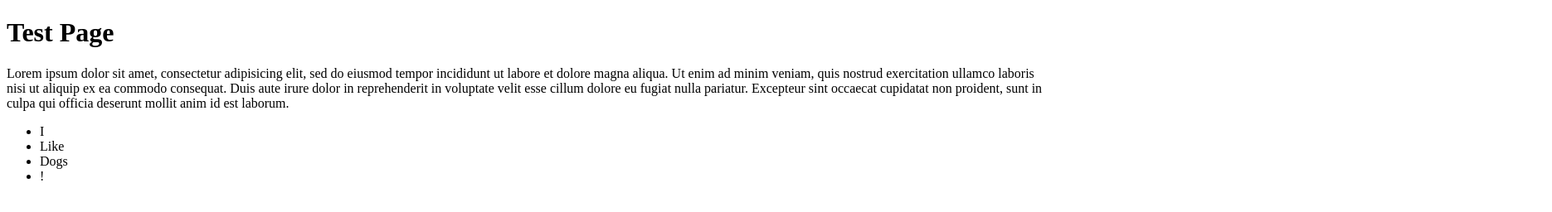
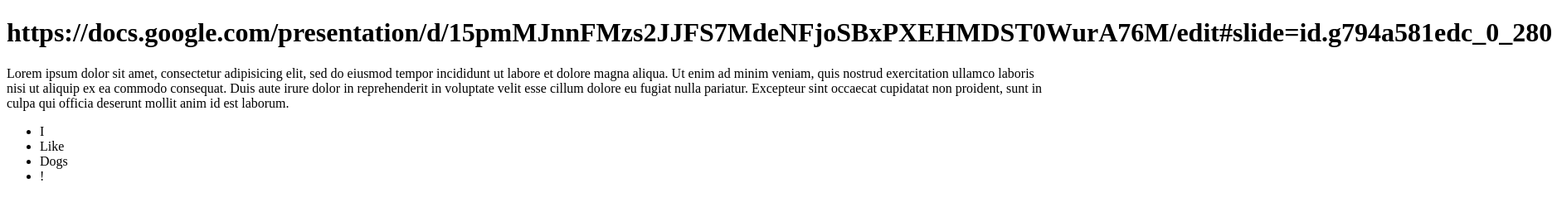
Before and after one commit to rbridgw1/rbridgw1.github.io, a plain HTML site: page index.html in a window 1280 px wide. Shown: the whole page at 83% size, 1871 px wide, since content can reach past the window. Drawn offline with Linux system fonts and the light colour scheme.

Commit message:
Update index.html

```diff
--- a/index.html
+++ b/index.html
@@ -4,7 +4,7 @@
   <title>My page</title>
 </head>
 <body>
-<h1>Test Page</h1>
+<h1>https://docs.google.com/presentation/d/15pmMJnnFMzs2JJFS7MdeNFjoSBxPXEHMDST0WurA76M/edit#slide=id.g794a581edc_0_280</h1>
 
 <p>Lorem ipsum dolor sit amet, consectetur adipisicing elit, sed do eiusmod
 tempor incididunt ut labore et dolore magna aliqua. Ut enim ad minim veniam,
```
